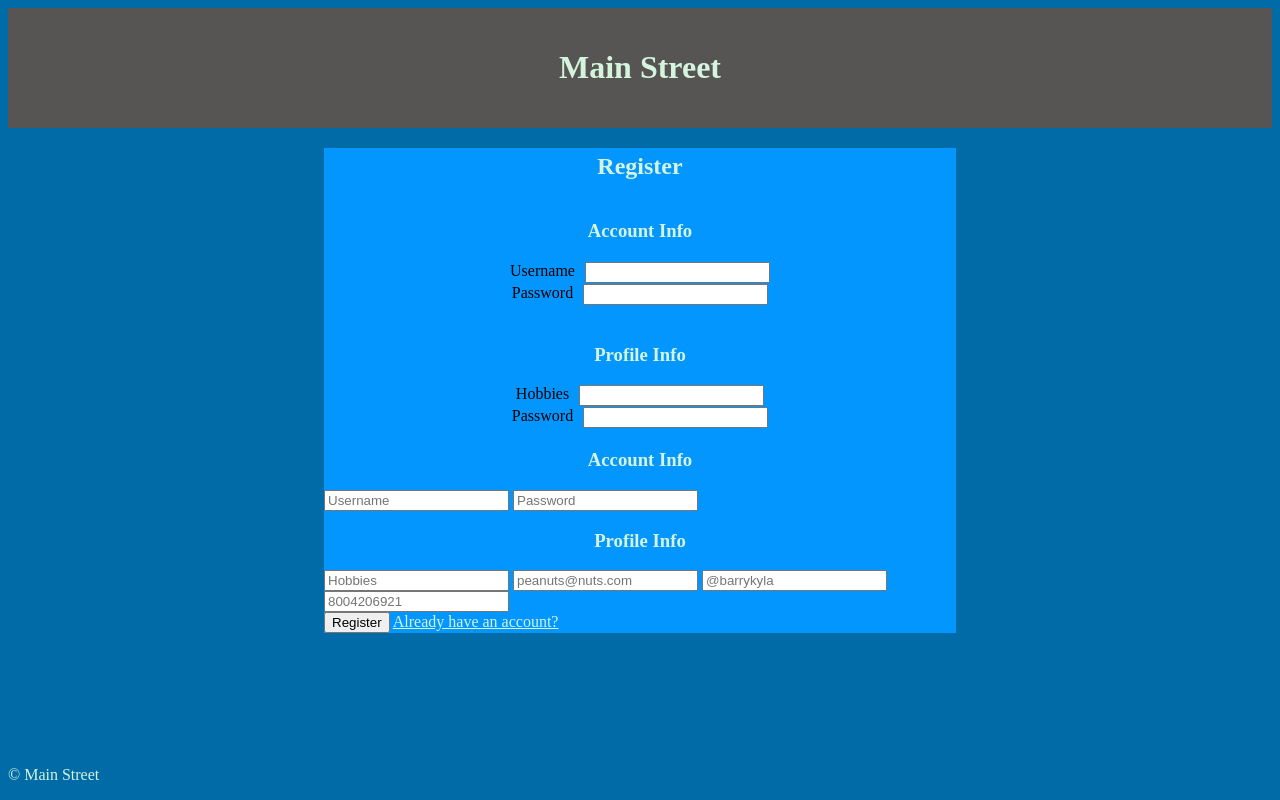
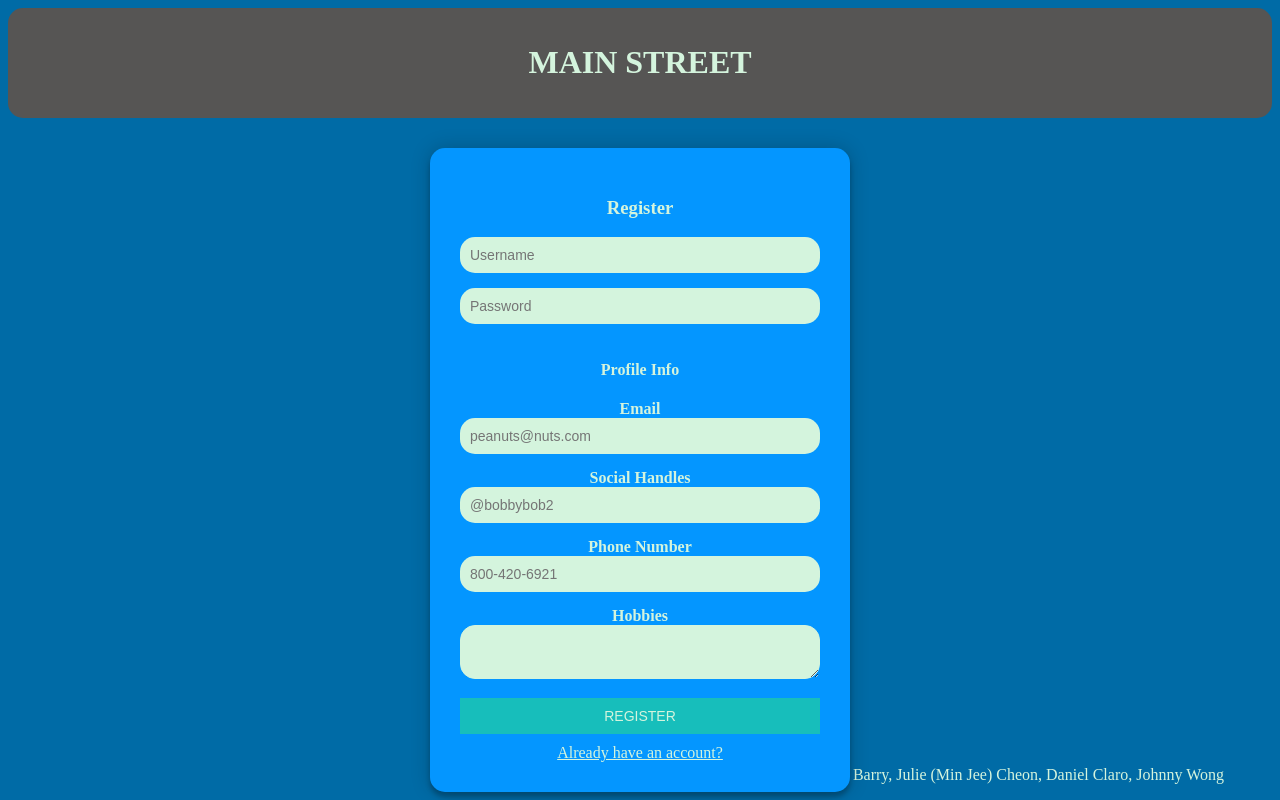
Before and after one commit to johnnywong30/CS146_Group9, a Python web app: template templates/register.html in a window 1280 px wide. Run offline with Jinja, Linux system fonts and the light colour scheme; the template is opened without the code that fills it, so the values that code supplies are empty.

Commit message:
finished login and register pages

```diff
--- /dev/null
+++ b/static/bootlegBootstrap.css
@@ -0,0 +1,202 @@
+/*
+  Main Street
+  CS146 19F Final Project
+  Kyla Barry, Julie (Min Jee) Cheon, Daniel Claro, Johnny Wong
+*/
+/*
+  #006ba6
+  #0496ff
+  #17bebb
+  #d4f4dd
+  #d62246
+*/
+
+body{
+  background-color: #006ba6;
+}
+
+header{
+  background-color: #565554;
+  text-align: center;
+  font-weight: bold;
+  padding: 15px 0px;
+  border-radius: 15px;
+  text-transform: uppercase;
+}
+
+header h1{
+  color: #d4f4dd;
+}
+
+.suggestion-page{
+  background-color: #0496ff;
+  width: 50%;
+  height: auto;
+}
+
+
+.row{
+  display:grid;
+  grid-template-columns: repeat(12, 1fr);
+  grid-gap: 15px;
+}
+
+@media screen and (min-width: 0px){
+  .col-xs-1{
+    grid-column-end: span 1;
+  }
+  .col-xs-2{
+    grid-column-end: span 2;
+  }
+  .col-xs-3{
+    grid-column-end: span 3;
+  }
+  .col-xs-4{
+    grid-column-end: span 4;
+  }
+  .col-xs-5{
+    grid-column-end: span 5;
+  }
+  .col-xs-6{
+    grid-column-end: span 6;
+  }
+  .col-xs-7{
+    grid-column-end: span 7;
+  }
+  .col-xs-8{
+    grid-column-end: span 8;
+  }
+  .col-xs-9{
+    grid-column-end: span 9;
+  }
+  .col-xs-10{
+    grid-column-end: span 10;
+  }
+  .col-xs-11{
+    grid-column-end: span 11;
+  }
+  .col-xs-12{
+    grid-column-end: span 12;
+  }
+}
+
+@media screen and (min-width: 768px){
+  .col-sm-1{
+    grid-column-end: span 1;
+  }
+  .col-sm-2{
+    grid-column-end: span 2;
+  }
+  .col-sm-3{
+    grid-column-end: span 3;
+  }
+  .col-sm-4{
+    grid-column-end: span 4;
+  }
+  .col-sm-5{
+    grid-column-end: span 5;
+  }
+  .col-sm-6{
+    grid-column-end: span 6;
+  }
+  .col-sm-7{
+    grid-column-end: span 7;
+  }
+  .col-sm-8{
+    grid-column-end: span 8;
+  }
+  .col-sm-9{
+    grid-column-end: span 9;
+  }
+  .col-sm-10{
+    grid-column-end: span 10;
+  }
+  .col-sm-11{
+    grid-column-end: span 11;
+  }
+  .col-sm-12{
+    grid-column-end: span 12;
+  }
+}
+
+@media screen and (min-width: 992px){
+  .col-md-1{
+    grid-column-end: span 1;
+  }
+  .col-md-2{
+    grid-column-end: span 2;
+  }
+  .col-md-3{
+    grid-column-end: span 3;
+  }
+  .col-md-4{
+    grid-column-end: span 4;
+  }
+  .col-md-5{
+    grid-column-end: span 5;
+  }
+  .col-md-6{
+    grid-column-end: span 6;
+  }
+  .col-md-7{
+    grid-column-end: span 7;
+  }
+  .col-md-8{
+    grid-column-end: span 8;
+  }
+  .col-md-9{
+    grid-column-end: span 9;
+  }
+  .col-md-10{
+    grid-column-end: span 10;
+  }
+  .col-md-11{
+    grid-column-end: span 11;
+  }
+  .col-md-12{
+    grid-column-end: span 12;
+  }
+}
+
+@media screen and (min-width: 1200px){
+  .col-lg-1{
+    grid-column-end: span 1;
+  }
+  .col-lg-2{
+    grid-column-end: span 2;
+  }
+  .col-lg-3{
+    grid-column-end: span 3;
+  }
+  .col-lg-4{
+    grid-column-end: span 4;
+  }
+  .col-lg-5{
+    grid-column-end: span 5;
+  }
+  .col-lg-6{
+    grid-column-end: span 6;
+  }
+  .col-lg-7{
+    grid-column-end: span 7;
+  }
+  .col-lg-8{
+    grid-column-end: span 8;
+  }
+  .col-lg-9{
+    grid-column-end: span 9;
+  }
+  .col-lg-10{
+    grid-column-end: span 10;
+  }
+  .col-lg-11{
+    grid-column-end: span 11;
+  }
+  .col-lg-12{
+    grid-column-end: span 12;
+  }
+}
+/* If width not specified for column it defaults to span 12 */
+[class^=col-]{
+  grid-column-end: span 12;
+}
--- /dev/null
+++ b/static/form.css
@@ -0,0 +1,129 @@
+/*
+  Main Street
+  CS146 19F Final Project
+  Kyla Barry, Julie (Min Jee) Cheon, Daniel Claro, Johnny Wong
+*/
+
+div h2, h3, h4{
+  text-align: center;
+  color: #d4f4dd;
+  font-weight: bolder;
+}
+
+div h2{
+  padding-top: 5px;
+  font-weight: bolder;
+}
+a{
+  color: #d4f4dd;
+  padding: 10px 0px;
+}
+
+a:hover{
+  color: #565554;
+
+}
+
+footer{
+  position: absolute;
+  width: 95%;
+  bottom: 0;
+  color: #d4f4dd;
+  text-align: right;
+}
+
+.form{
+  margin: auto;
+  position: relative;
+  z-index: 1;
+  background-color: #0496ff;
+  max-width: 360px;
+  margin-top: 30px;
+  padding: 30px;
+  text-align: center;
+  border-radius: 15px;
+  box-shadow: 0 0 20px 0 rgba(0, 0, 0, 0.2), 0 5px 5px 0 rgba(0, 0, 0, 0.24);
+}
+
+.form h4{
+  font-size: 16px;
+}
+
+.form input{
+  outline: 0;
+  background-color: #d4f4dd;
+  width: 100%;
+  border: 0;
+  border-radius: 15px;
+  margin: 0 0 15px;
+  padding: 10px;
+  box-sizing: border-box;
+  font-size: 14px;
+}
+
+.form textarea{
+  outline: 0;
+  background-color: #d4f4dd;
+  border-color: #d4f4dd;
+  width: 100%;
+  padding: 10px;
+  border-radius: 15px;
+  box-sizing: border-box;
+  font-size: 14px;
+  resize: vertical;
+  margin: 0 0 15px;
+  max-height: 100px;
+  min-height: 50px;
+}
+
+.form label{
+  color: #d4f4dd;
+  font-weight: bolder;
+}
+
+.form button{
+  text-transform: uppercase;
+  outline: 0;
+  background-color: #17bebb;
+  width: 100%;
+  border: 0;
+  padding: 10px;
+  margin-bottom: 10px;
+  color: #d4f4dd;
+  font-size: 14px;
+  cursor: pointer;
+}
+.form button:hover, .form button:active, .form button:focus{
+  background-color: #129895;
+}
+
+
+
+
+/*
+.userform{
+  background-color: #0496ff;
+  margin: 0px 25%;
+}
+.wrapper{
+  list-style-type: none;
+  padding: 2px;
+  border-radius: 3px;
+}
+.form-row{
+  display: flex;
+  justify-content: center;
+  padding: .5px;
+}
+
+.form-row label{
+  flex: .05;
+  justify-content: flex-start;
+  padding-right: 10px;
+}
+
+.form-row input{
+  flex: .25;
+} */
+
+.
--- a/static/index.css
+++ b/static/index.css
@@ -3,6 +3,3 @@
   CS146 19F Final Project
   Kyla Barry, Julie (Min Jee) Cheon, Daniel Claro, Johnny Wong
 */
-   div{background-color: #CCCCFF; font-size: 18 pt; width: 300px; margin: 20px; }
-   ul{list-style-type: none; margin: 0; padding: 0; overflow: hidden; }
-   li{display: block; padding: 8px; background-color: #dddddd; }
--- a/static/register.css
+++ /dev/null
@@ -1,76 +0,0 @@
-/*
-  Main Street
-  CS146 19F Final Project
-  Kyla Barry, Julie (Min Jee) Cheon, Daniel Claro, Johnny Wong
-*/
-
-/*
-  #006ba6
-  #0496ff
-  #17bebb
-  #d4f4dd
-  #d62246
-*/
-
-body{
-  background-color: #006ba6;
-}
-
-header{
-  background-color: #565554;
-  text-align: center;
-  font-weight: bold;
-  padding: 20px 0px;
-}
-
-header h1{
-  color: #d4f4dd;
-}
-
-div h2, h3{
-  text-align: center;
-  color: #d4f4dd;
-}
-
-div h2{
-  padding-top: 5px;
-  font-weight: bolder;
-}
-a{
-  color: #d4f4dd;
-}
-
-a:hover{
-  color: #d62246;
-}
-
-footer{
-  position: absolute;
-  bottom: 0;
-  color: #d4f4dd;
-}
-
-.userform{
-  background-color: #0496ff;
-  margin: 0px 25%;
-}
-.wrapper{
-  list-style-type: none;
-  padding: 2px;
-  border-radius: 3px;
-}
-.form-row{
-  display: flex;
-  justify-content: center;
-  padding: .5px;
-}
-
-.form-row label{
-  flex: .05;
-  justify-content: flex-start;
-  padding-right: 10px;
-}
-
-.form-row input{
-  flex: .25;
-}
--- a/templates/profile.html
+++ b/templates/profile.html
@@ -6,7 +6,8 @@
    <!-- Kyla Barry, Julie (Min Jee) Cheon, Daniel Claro, Johnny Wong -->
    <meta charset="UTF-8">
    <meta name="viewport" content="width=device-width, initial-scale=1, shrink-to-fit=no">
-   <title>Main Street</title>
+   <link rel="stylesheet" href="../static/bootlegBootstrap.css">
+   <title>🤡 Main Street</title>
  </head>
  <body>
   For now, this should be a default profile.
--- a/templates/register.html
+++ b/templates/register.html
@@ -6,61 +6,34 @@
    <!-- Kyla Barry, Julie (Min Jee) Cheon, Daniel Claro, Johnny Wong -->
    <meta charset="UTF-8">
    <meta name="viewport" content="width=device-width, initial-scale=1, shrink-to-fit=no">
-   <link rel="stylesheet" href="../static/register.css">
-   <title>Main Street</title>
+   <link rel="stylesheet" href="../static/form.css">
+   <link rel="stylesheet" href="../static/bootlegBootstrap.css">
+   <title>🤡 Main Street</title>
  </head>
  <body>
-  <header>
-    <div>
-      <h1>Main Street</h1>
-    </div>
-  </header>
-  <div class="userform">
-    <form action="/auth" method="POST">
-      <h2>Register</h2>
-      <ul class="wrapper">
-        <h3>Account Info</h3>
-        <li class="form-row">
-          <label for="username">Username</label>
-          <input type="text" id="username" name="username" required>
-        </li>
-        <li class="form-row">
-          <label for="password">Password</label>
-          <input type="password" id="password" name="password" required>
-        </li>
-      </ul>
-      <ul class="wrapper">
-        <h3>Profile Info</h3>
-        <li class="form-row">
-          <label for="hobbies">Hobbies </label>
-          <input type="text" id="hobbies" name="hobbies" required>
-        </li>
-        <li class="form-row">
-          <label for="password">Password</label>
-          <input type="password" id="password" name="password" required>
-        </li>
-      </ul>
-      <div class="formInput">
-        <h3>Account Info</h3>
-        <div class="account">
-          <input class="accountInput" type="text" name="username" placeholder="Username" required>
-          <input class="accountInput" type="password" name="password" placeholder="Password" required>
-        </div>
-        <h3>Profile Info</h3>
-        <div class="profile">
-          <input type="text" name="hobbies" placeholder="Hobbies" required>
-          <input type="email" name="email" placeholder="peanuts@nuts.com">
-          <input type="text" name="socials" placeholder="@barrykyla">
-          <input type="tel" name="phone" placeholder="8004206921">
-        </div>
-        <button type="submit" name="submit" value="Register">Register</button>
-        <a href="/">Already have an account?</a>
-      </div>
-
+   <header>
+     <h1>Main Street</h1>
+   </header>
+  <div class="form">
+    <h3>Register</h3>
+    <form class="register-form" action="/auth" method="POST">
+      <input type="text" name="username" placeholder="Username" required>
+      <input type="password" name="password" placeholder="Password" required>
+      <h4>Profile Info</h4>
+      <label for="email">Email</label>
+      <input id="email" type="email" name="email" placeholder="peanuts@nuts.com">
+      <label for="socials">Social Handles</label>
+      <input id="socials" type="text" name="socials" placeholder="@bobbybob2">
+      <label for="phone">Phone Number</label>
+      <input id="phone" type="tel" pattern="[0-9]{3}-[0-9]{3}-[0-9]{4}"name="phone" placeholder="800-420-6921">
+      <label for="hobbies">Hobbies</label>
+      <textarea name="hobbies" required></textarea>
+      <button type="submit" name="submit" value="Register">Register</button>
+      <a href="index.html">Already have an account?</a>
     </form>
   </div>
  </body>
  <footer>
-   <p>&copy; Main Street</p>
+   <p>&copy; Main Street &mdash; Kyla Barry, Julie (Min Jee) Cheon, Daniel Claro, Johnny Wong</p>
  </footer>
 </html>
```
Also changed, not shown: templates/home.html (+10 -35 lines), templates/index.html (+18 -6 lines).
